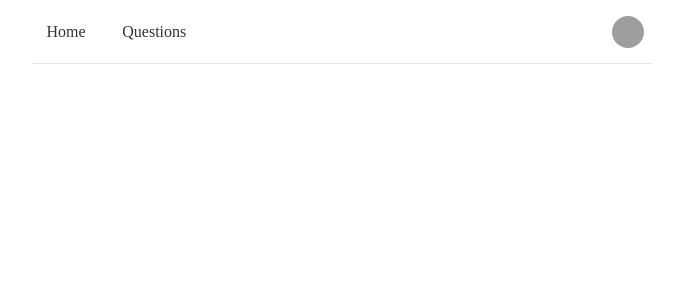
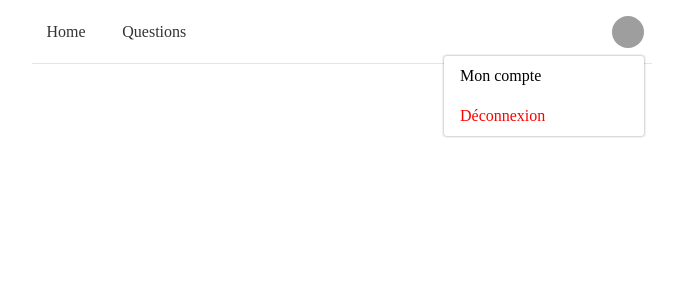
Before and after one commit to Nomentsafiidy/faq, a Vue app: page /admin in a window 1280 px wide. Both pictures are taken after a click on the element 925 px from the left and 31 px from the top of the page. Shown: the top 300 px of the page, without its empty margins (298-981 px from the left). Built offline with nearby package versions, Linux system fonts and the light colour scheme; grey boxes are pictures that could not be loaded.

Commit message:
feat sign out user

```diff
--- a/src/assets/scss/style.scss
+++ b/src/assets/scss/style.scss
@@ -53,3 +53,7 @@
 .input_group {
     margin-bottom: 16px;
 }
+
+.text_danger {
+    color: #ff0000;
+}
--- a/src/firebase/firebase.js
+++ b/src/firebase/firebase.js
@@ -1,6 +1,6 @@
 import * as firebaseApp from 'firebase/app';
 import { getFirestore, collection, getDoc, doc, setDoc } from 'firebase/firestore/lite';
-import { getAuth, createUserWithEmailAndPassword, signInWithEmailAndPassword } from 'firebase/auth';
+import { getAuth, createUserWithEmailAndPassword, signInWithEmailAndPassword, signOut } from 'firebase/auth';
 import { ref, onUnmounted } from 'vue';
 
 import { User } from '../models/user';
@@ -78,3 +78,7 @@ export const signIn = async (login) => {
         }
     }
 };
+
+export const logOut = async () => {
+    return await signOut(auth);
+};
--- a/src/layouts/admin/AdminLayout.vue
+++ b/src/layouts/admin/AdminLayout.vue
@@ -8,9 +8,18 @@
                 <router-link class="nav_item" to="/admin/question">Questions</router-link>
             </div>
             <div class="slot_end">
-                <div class="avatar">
+                <div @click.prevent.stop="toggleUserAction" class="avatar">
                     <!-- <img [src]="'https://eu.ui-avatars.com/api/?name=' + user.pseudo" alt="" srcset="" /> -->
                     <img src="https://eu.ui-avatars.com/api/?name=a" alt="" srcset="" />
+
+                    <div v-if="showUserAction" class="user_action">
+                        <a @click.prevent.stop="toggleUserAction" class="user_action_item text_dark">
+                            Mon compte
+                        </a>
+                        <a @click.prevent.stop="signOut" class="user_action_item text_danger">
+                            Déconnexion
+                        </a>
+                    </div>
                 </div>
             </div>
         </div>
@@ -21,7 +30,25 @@
 </template>
 
 <script>
-export default {};
+import { logOut } from '../../firebase/firebase';
+
+export default {
+    data() {
+        return {
+            showUserAction: false,
+        };
+    },
+    methods: {
+        toggleUserAction() {
+            this.showUserAction = !this.showUserAction;
+        },
+        signOut: async function () {
+            this.toggleUserAction();
+            await logOut();
+            this.$router.push('/home');
+        },
+    },
+};
 </script>
 
 <style lang="scss" scope>
@@ -97,6 +124,40 @@ export default {};
             border-radius: 50%;
             object-fit: cover;
         }
+        .user_action {
+            z-index: 3;
+            position: absolute;
+            background: white;
+            right: 0px;
+            border-radius: 3px;
+            width: 200px;
+            top: calc(100% + 8px);
+            box-shadow: 0px 0px 2px 1px rgba(0, 0, 0, 0.2);
+            animation: appear 0.2s;
+            overflow: hidden;
+            .user_action_item {
+                height: 40px;
+                cursor: pointer;
+                display: flex;
+                align-items: center;
+                padding: 0 16px;
+                transition: all 0.4s;
+                &:hover {
+                    background: #dfdfdf;
+                }
+            }
+
+            @keyframes appear {
+                0% {
+                    // transform: translateX(200%);
+                    height: 0px;
+                }
+                100% {
+                    // transform: translateX(0);
+                    height: 80px;
+                }
+            }
+        }
     }
 }
 .ul_body {
```
